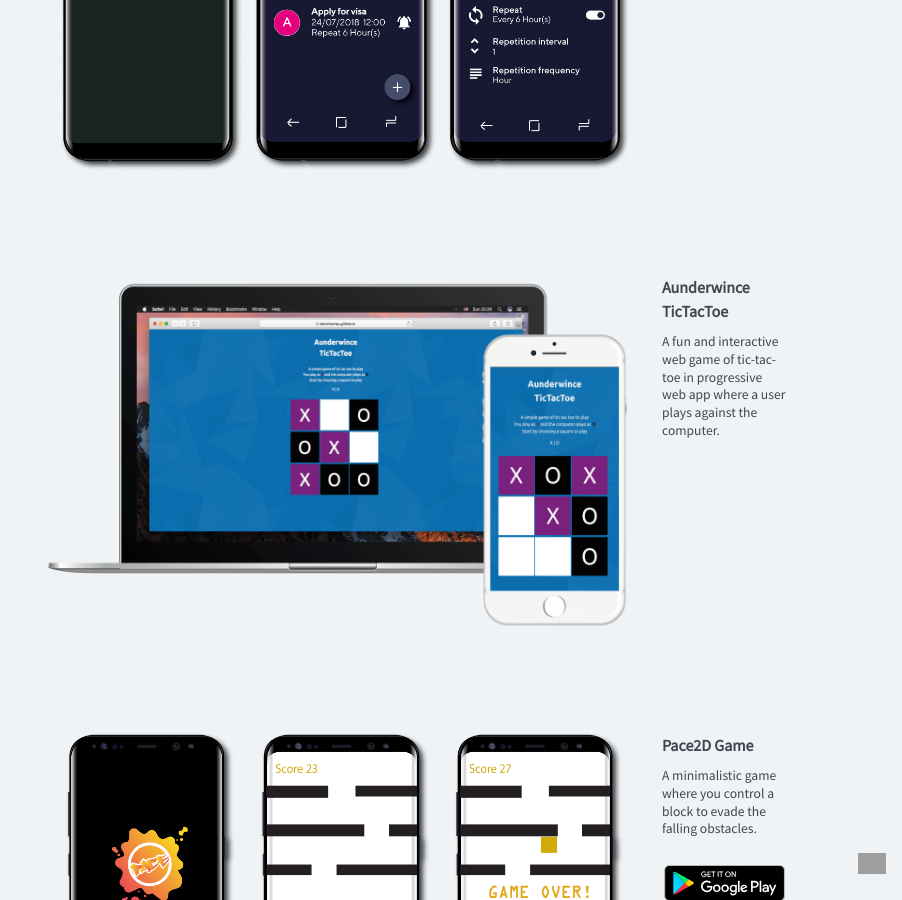
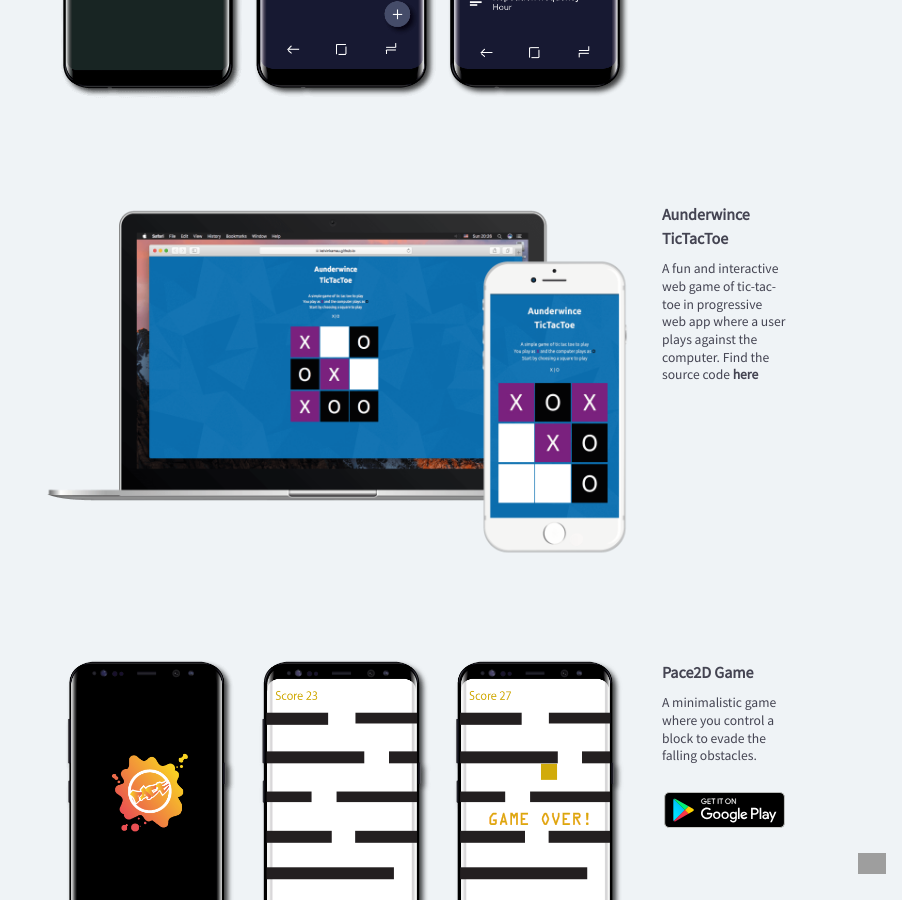
Before and after one commit to Timtech4u/timtech4u.github.io, a Jekyll site: the page built from index.html, in a window 1280 px wide and 900 px high, scrolled down 3063 px. Shown: the whole window, without its empty margins (378-1280 px from the left). Built offline with Jekyll 4.4.1, drawn with Linux system fonts in a browser that asks for light colours; nearby versions of some CDN libraries; some of the changed text lies outside the part shown; grey boxes are pictures that could not be loaded.

Commit message:
some exciting updates

```diff
--- a/_includes/featured-projects.html
+++ b/_includes/featured-projects.html
@@ -43,7 +43,7 @@
                         TicTacToe</a>
                 </div>
                 <p>A fun and interactive web game of tic-tac-toe in progressive web app where a user plays against the
-                    computer.</p>
+                    computer. Find the source code <a href="https://github.com/kelvinkamau/AunderwinceTicTacToe" target="_blank">here</a> </p>
             </figcaption>
         </div>
 
```
Also changed, not shown: _data/experience.yml (+2 -7 lines).
